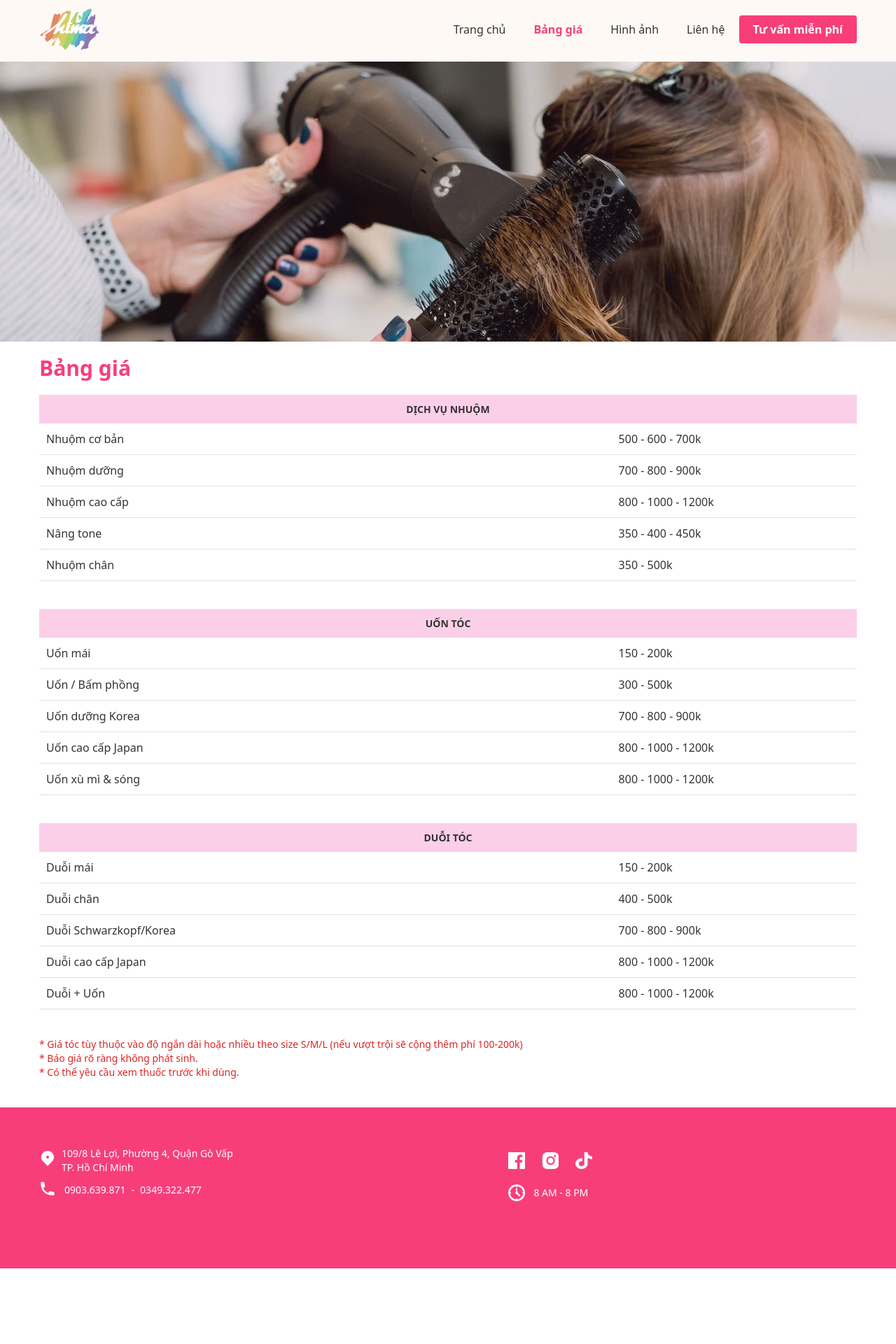
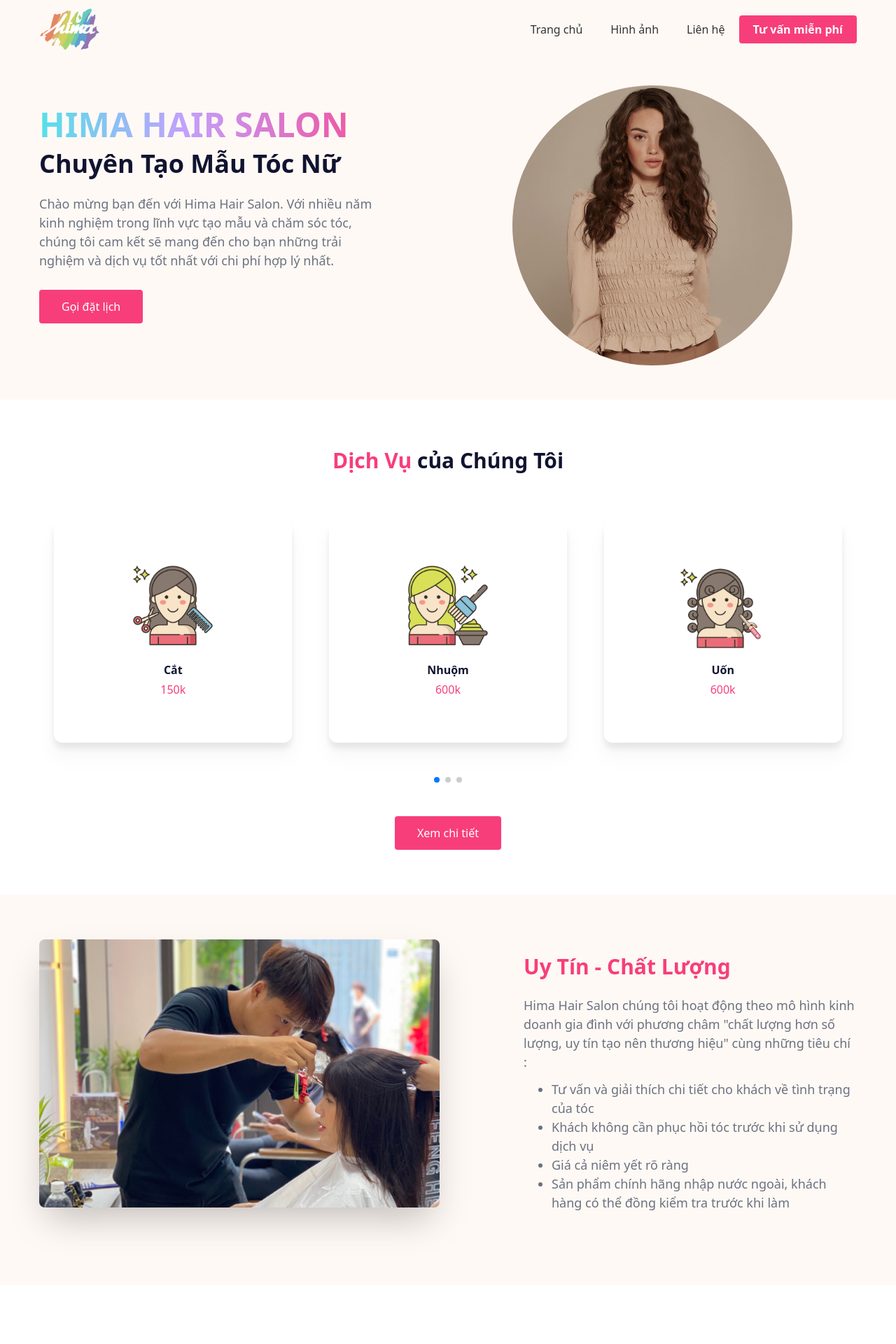
Before and after one commit to nguyen-minh-phuoc/himahairsalon, a React (Create React App) app: page /bang-gia in a window 1280 px wide. Shown: the top 1920 px of the page at 70% size. Before the commit the page ends 1812 px from the top, so only its background shows below. Built offline with nearby package versions, Linux system fonts and the light colour scheme.

Commit message:
Remove price list

```diff
--- a/src/App.js
+++ b/src/App.js
@@ -21,7 +21,7 @@ function App() {
           <Route path="/" element={<Home></Home>}></Route>
           <Route path="hinh-anh" element={<Gallery></Gallery>}></Route>
           <Route path="san-pham" element={<Products></Products>}></Route>
-          <Route path="bang-gia" element={<PriceList></PriceList>}></Route>
+          <Route path="bang-gia" element={<Home></Home>}></Route>
           <Route path="lien-he" element={<ContactUs></ContactUs>}></Route>
         </Routes>
       </Wrapper>
--- a/src/Shared/Footer.js
+++ b/src/Shared/Footer.js
@@ -20,7 +20,7 @@ const Footer = () => {
                 target="_blank"
                 rel="noreferrer"
               >
-                109/8 Lê Lợi, Phường 4, Quận Gò Vấp
+                109/8 Lê Lợi, Phường 1, Quận Gò Vấp
                 <br /> TP. Hồ Chí Minh
               </a>
             </p>
--- a/src/Shared/Navbar.js
+++ b/src/Shared/Navbar.js
@@ -55,12 +55,12 @@ const Navbar = () => {
             <CustomLink to="/" className=" px-5 text-accent rounded py-1   ">
               Trang chủ
             </CustomLink>
-            <CustomLink
+            {/* <CustomLink
               to="/bang-gia"
               className=" px-5 text-accent rounded py-1   "
             >
               Bảng giá
-            </CustomLink>
+            </CustomLink> */}
             {/* <CustomLink
               to="/san-pham"
               className=" px-5 text-accent rounded py-1   "
```
